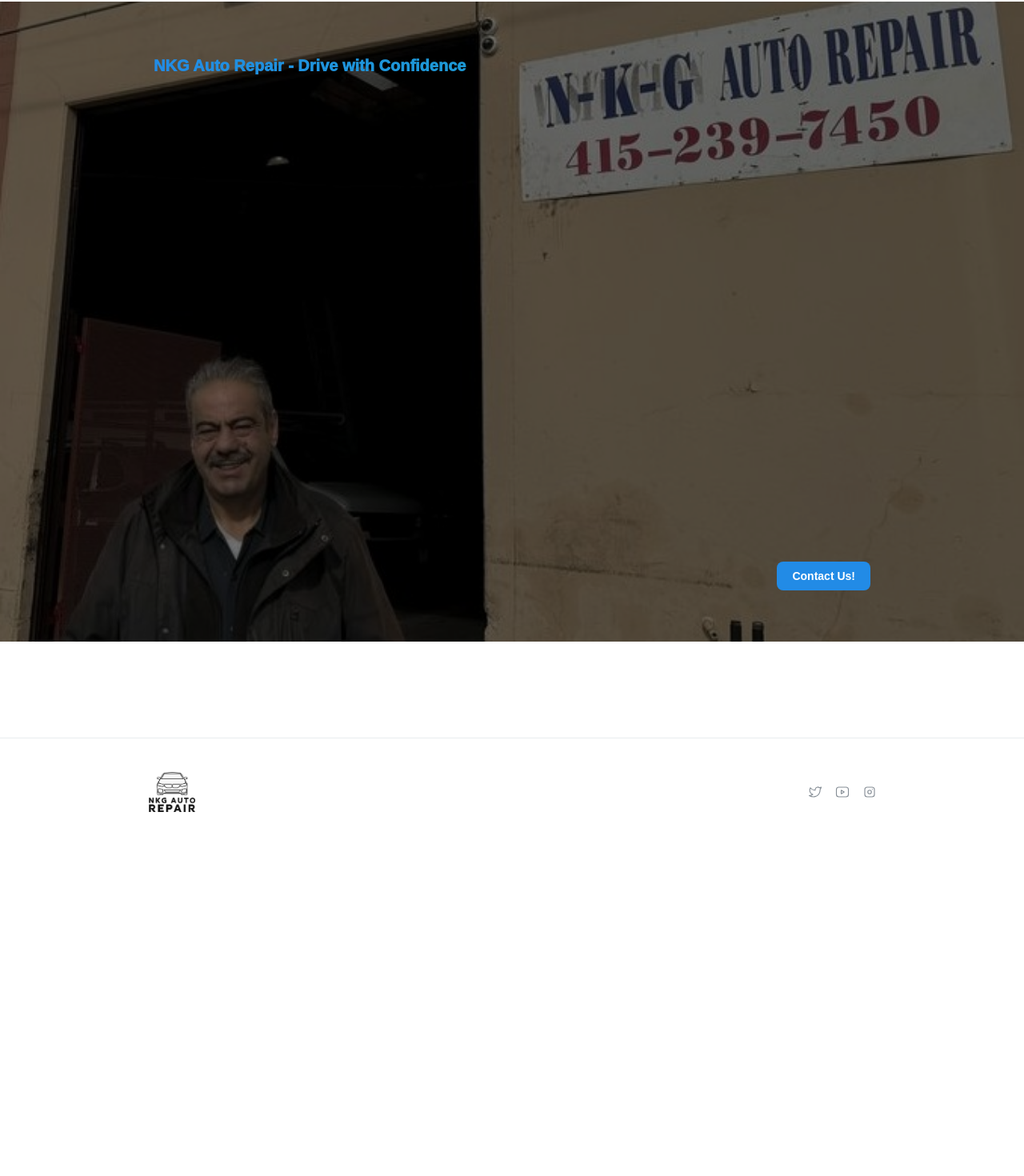
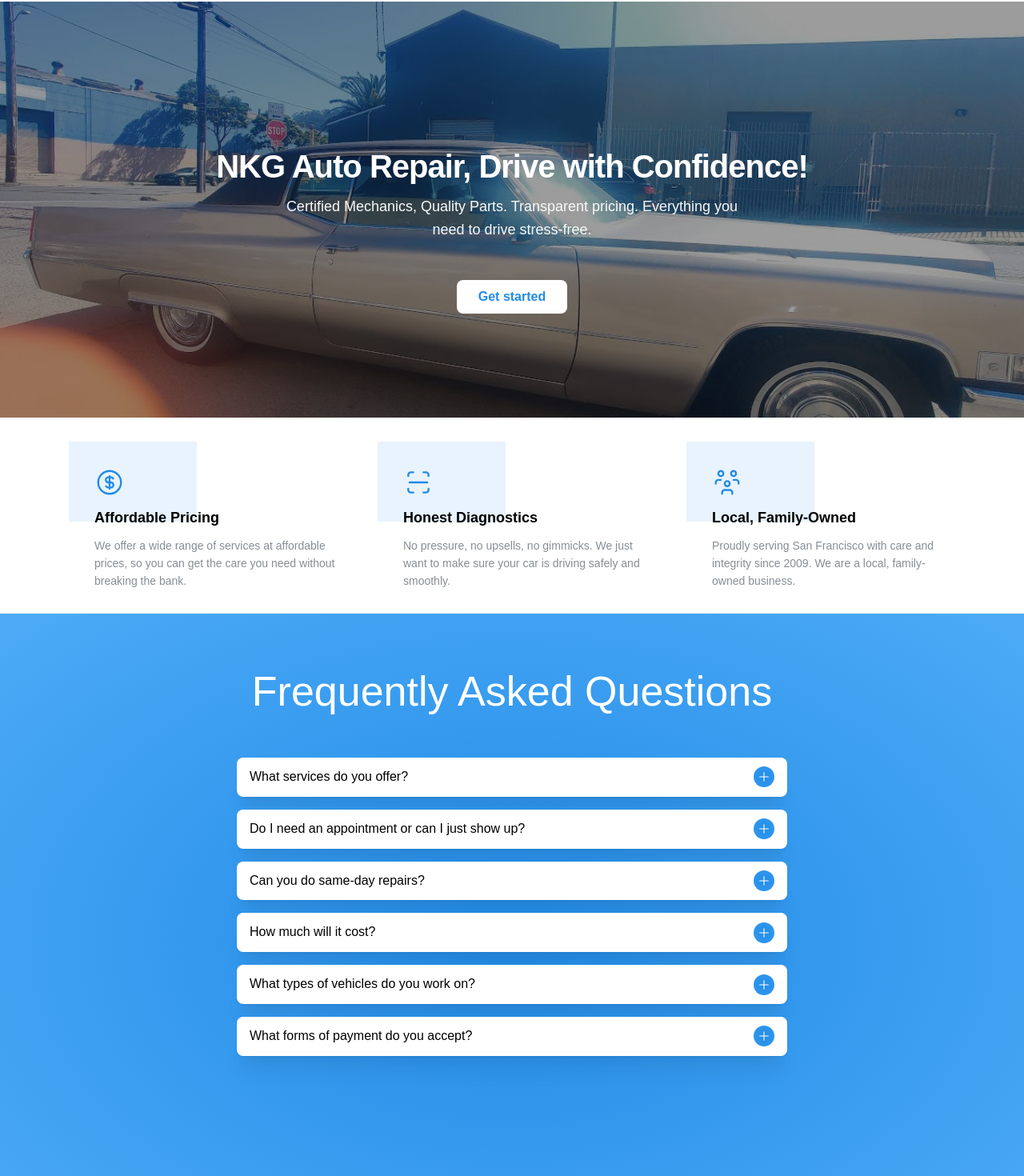
Before and after one commit to briskett/NkgAutoRepairSite, a React (Vite) app: page / in a window 1280 px wide. Shown: the part 198-1668 px from the top of the page at 80% size. Before the commit the page ends 1255 px from the top, so only its background shows below. Built offline with nearby package versions, Linux system fonts and the light colour scheme.

Commit message:
new home page and new components revolving around FAQ, About and Hero section

```diff
--- /dev/null
+++ b/src/components/FaqWithBg.tsx
@@ -0,0 +1,72 @@
+import { IconPlus } from '@tabler/icons-react';
+import { Accordion, Container, ThemeIcon, Title } from '@mantine/core';
+import classes from '../stylesheets/FaqWithBg.module.css';
+
+const placeholder =
+    'It can’t help but hear a pin drop from over half a mile away, so it lives deep in the mountains where there aren’t many people or Pokémon.It was born from sludge on the ocean floor. In a sterile environment, the germs within its body can’t multiply, and it dies.It has no eyeballs, so it can’t see. It checks its surroundings via the ultrasonic waves it emits from its mouth.';
+
+export function FaqWithBg() {
+    return (
+        <div className={classes.wrapper}>
+            <Container size="sm">
+                <Title ta="center" className={classes.title}>
+                    Frequently Asked Questions
+                </Title>
+
+                <Accordion
+                    chevronPosition="right"
+                    defaultValue="reset-password"
+                    chevronSize={26}
+                    variant="separated"
+                    disableChevronRotation
+                    styles={{ label: { color: 'var(--mantine-color-black)' }, item: { border: 0 } }}
+                    chevron={
+                        <ThemeIcon radius="xl" className={classes.gradient} size={26}>
+                            <IconPlus size={18} stroke={1.5} />
+                        </ThemeIcon>
+                    }
+                >
+                    <Accordion.Item className={classes.item} value="services-offered">
+                        <Accordion.Control>What services do you offer?</Accordion.Control>
+                        <Accordion.Panel>We handle everything from oil changes and brake repairs to engine diagnostics,
+                            transmission work, suspension, and more. If your car needs it,
+                            chances are we do it.</Accordion.Panel>
+                    </Accordion.Item>
+
+                    <Accordion.Item className={classes.item} value="appointment">
+                        <Accordion.Control>Do I need an appointment or can I just show up?</Accordion.Control>
+                        <Accordion.Panel>We operate mostly on a first-come, first-serve basis.
+                            You're welcome to walk in any time during business hours.
+                            We do accept appointments for convenience, but they're not required.</Accordion.Panel>
+                    </Accordion.Item>
+
+                    <Accordion.Item className={classes.item} value="sameday-repair">
+                        <Accordion.Control> Can you do same-day repairs?</Accordion.Control>
+                        <Accordion.Panel>Yes, for many common services like oil changes, brake pad replacements,
+                            battery swaps and inspections, we can usually get you in and out the same day.</Accordion.Panel>
+                    </Accordion.Item>
+
+                    <Accordion.Item className={classes.item} value="cost">
+                        <Accordion.Control>How much will it cost?</Accordion.Control>
+                        <Accordion.Panel>Every job is different. We offer estimates and always explain your options before
+                            starting any work. No surprises, no pressure.</Accordion.Panel>
+                    </Accordion.Item>
+
+                    <Accordion.Item className={classes.item} value="vehicles-offered">
+                        <Accordion.Control>What types of vehicles do you work on?</Accordion.Control>
+                        <Accordion.Panel>We service most gas-powered cars, SUVS, small vans, hybrids
+                            and light-duty pickup trucks. We do not currently work on fully electric vehicles
+                            or commercial heavy duty trucks </Accordion.Panel>
+                    </Accordion.Item>
+
+                    <Accordion.Item className={classes.item} value="payment-methods">
+                        <Accordion.Control>What forms of payment do you accept?</Accordion.Control>
+                        <Accordion.Panel> We accept cash, credit/debit cards, and mobile payments like
+                            Apple Pay and Google pay</Accordion.Panel>
+                    </Accordion.Item>
+
+                </Accordion>
+            </Container>
+        </div>
+    );
+}
--- a/src/components/FeaturesAsymmetrical.tsx
+++ b/src/components/FeaturesAsymmetrical.tsx
@@ -1,4 +1,4 @@
-import { IconCertificate, IconCoin, IconTruck } from '@tabler/icons-react';
+import { IconUsersGroup, IconCoin, IconScan } from '@tabler/icons-react';
 import { Container, SimpleGrid, Text } from '@mantine/core';
 import classes from '../stylesheets/FeaturesAsymmetrical.module.css';
 
@@ -28,22 +28,23 @@
 
 const mockdata = [
     {
-        icon: IconTruck,
-        title: 'Free Worldwide shipping',
+        icon: IconCoin,
+        title: 'Affordable Pricing',
         description:
-            'As electricity builds up inside its body, it becomes more aggressive. One theory is that the electricity.',
+            'We offer a wide range of services at affordable prices, so you can get the care you' +
+            ' need without breaking the bank.',
     },
     {
-        icon: IconCertificate,
-        title: 'Best Quality Product',
+        icon: IconScan,
+        title: 'Honest Diagnostics',
         description:
-            'Slakoth’s heart beats just once a minute. Whatever happens, it is content to loaf around motionless.',
+            'No pressure, no upsells, no gimmicks. We just want to make sure your car is driving safely and smoothly.',
     },
     {
-        icon: IconCoin,
-        title: 'Very Affordable Pricing',
+        icon: IconUsersGroup,
+        title: 'Local, Family-Owned',
         description:
-            'Thought to have gone extinct, Relicanth was given a name that is a variation of the name of the person who discovered.',
+            'Proudly serving San Francisco with care and integrity since 2009. We are a local, family-owned business.',
     },
 ];
 
--- a/src/components/HeroImageBackground.tsx
+++ b/src/components/HeroImageBackground.tsx
@@ -1,6 +1,6 @@
 import cx from 'clsx';
 import { Button, Container, Overlay, Text, Title } from '@mantine/core';
-import classes from './HeroImageBackground.module.css';
+import classes from '../stylesheets/HeroImageBackground.module.css';
 
 export function HeroImageBackground() {
     return (
@@ -9,16 +9,15 @@
 
     <div className={classes.inner}>
     <Title className={classes.title}>
-        Automated AI code reviews for{' '}
+        NKG Auto Repair, {' '}
                                      <Text component="span" inherit className={classes.highlight}>
-        any stack
+        Drive with Confidence!
     </Text>
     </Title>
 
     <Container size={640}>
     <Text size="lg" className={classes.description}>
-        Build more reliable software with AI companion. AI is also trained to detect lazy
-    developers who do nothing and just complain on Twitter.
+        Certified Mechanics, Quality Parts. Transparent pricing. Everything you need to drive stress-free.
     </Text>
     </Container>
 
@@ -26,9 +25,7 @@
     <Button className={classes.control} variant="white" size="lg">
         Get started
     </Button>
-    <Button className={cx(classes.control, classes.secondaryControl)} size="lg">
-        Live demo
-    </Button>
+
     </div>
     </div>
     </div>
--- a/src/pages/Home.jsx
+++ b/src/pages/Home.jsx
@@ -10,6 +10,9 @@
 
 import homeBG from "../assets/DAD.jpg";
 import classes from "../stylesheets/Home.module.css";
+import {HeroImageBackground} from "../components/HeroImageBackground.tsx";
+import {FeaturesAsymmetrical} from "../components/FeaturesAsymmetrical.tsx";
+import {FaqWithBg} from "../components/FaqWithBg.tsx";
 import { useNavigate } from "react-router-dom";
 
 function Home() {
@@ -20,66 +23,11 @@
     }
 
     return (
-        <div style={{ height: "100vh", position: "relative" }}>
-            {/* Full-screen Background Image */}
-            <BackgroundImage
-                src={homeBG}
-                style={{
-                    height: "100vh", // Cover the entire height of the screen
-                    width: "100%", // Cover the entire width of the screen
-                    position: "absolute", // Position it behind the content
-                    top: 0,
-                    left: 0,
-                    backgroundSize: "cover",
-                    backgroundPosition: "center",
-                    zIndex: 0,
-                }}
-            >
-                {/* Dark overlay on the background */}
-                <Overlay color="black" opacity={0.9} zIndex={1} />
+        <div>
+            <HeroImageBackground />
+            <FeaturesAsymmetrical />
+            <FaqWithBg />
 
-                {/* Container for content */}
-                <Container
-                    style={{
-                        position: "relative", // Make sure the content stays above the overlay
-                        zIndex: 2, // Ensure content is above the overlay
-                        height: "100%",
-                        display: "flex",
-                        flexDirection: "column",
-                        justifyContent: "space-between",
-                        padding: "2rem",
-                    }}
-                >
-                    {/* Header at the top-left */}
-                    <Text
-                        size={"xl"}
-                        fw={1000}
-                        lineClamp={1}
-                        variant={"gradient"}
-                        gradient={{ from:'blue', to: 'cyan', deg: 45 }}
-                        //className={classes.nunitoSansCustom}
-                        style={{
-                            color: "#fff",
-                            marginTop: "2rem", // Space from the top
-                            marginBottom: "auto", // Push everything else down
-                        }}
-                    >
-                        NKG Auto Repair - Drive with Confidence
-                    </Text>
-
-                    {/* Button at the bottom-right */}
-                    <Box style={{ textAlign: "right", marginBottom: "2rem" }}>
-                        <Button
-                            style={{
-                                maxWidth: rem(200)
-                            }}
-                            onClick={redirect_contact}
-                        >
-                            Contact Us!
-                        </Button>
-                    </Box>
-                </Container>
-            </BackgroundImage>
         </div>
     );
 }
--- /dev/null
+++ b/src/stylesheets/FaqWithBg.module.css
@@ -0,0 +1,71 @@
+.wrapper {
+    padding-top: calc(var(--mantine-spacing-xl) * 2);
+    min-height: 820px;
+    background-image: radial-gradient(
+            var(--mantine-color-blue-6) 0%,
+            var(--mantine-color-blue-4) 100%
+    );
+    background-repeat: no-repeat;
+    background-position: top left;
+    position: relative;
+    color: var(--mantine-color-black);
+}
+
+.title {
+    color: var(--mantine-color-white);
+    font-size: 52px;
+    font-family: Outfit, var(--mantine-font-family);
+    font-weight: 500;
+    margin-bottom: calc(var(--mantine-spacing-xl) * 1.5);
+}
+
+.item {
+    background-color: var(--mantine-color-white) !important;
+    border-bottom: 0;
+    border-radius: var(--mantine-radius-md);
+    box-shadow: var(--mantine-shadow-lg);
+    overflow: hidden;
+}
+
+.control {
+    font-size: var(--mantine-font-size-lg);
+    padding: var(--mantine-spacing-lg) var(--mantine-spacing-xl);
+    color: var(--mantine-color-black);
+
+    @mixin hover {
+        background-color: transparent;
+    }
+}
+
+.content {
+    padding-left: var(--mantine-spacing-xl);
+    line-height: 1.6;
+    color: var(--mantine-color-black);
+}
+
+.icon {
+    margin-left: var(--mantine-spacing-md);
+}
+
+.gradient {
+    background-image: radial-gradient(
+            var(--mantine-color-blue-6) 0%,
+            var(--mantine-color-blue-5) 100%
+    );
+}
+
+.itemOpened {
+    & .icon {
+        transform: rotate(45deg);
+    }
+}
+
+.button {
+    display: block;
+    margin-top: var(--mantine-spacing-md);
+
+    @media (max-width: $mantine-breakpoint-sm) {
+        display: block;
+        width: 100%;
+    }
+}
--- a/src/stylesheets/HeroImageBackground.module.css
+++ b/src/stylesheets/HeroImageBackground.module.css
@@ -2,7 +2,7 @@
     position: relative;
     padding-top: 180px;
     padding-bottom: 130px;
-    background-image: url(https://images.unsplash.com/photo-1573164713988-8665fc963095?ixid=MnwxMjA3fDB8MHxwaG90by1wYWdlfHx8fGVufDB8fHx8&auto=format&fit=crop&w=980&q=80);
+    background-image: url(../assets/bg2.jpg);
     background-size: cover;
     background-position: center;
 
```
